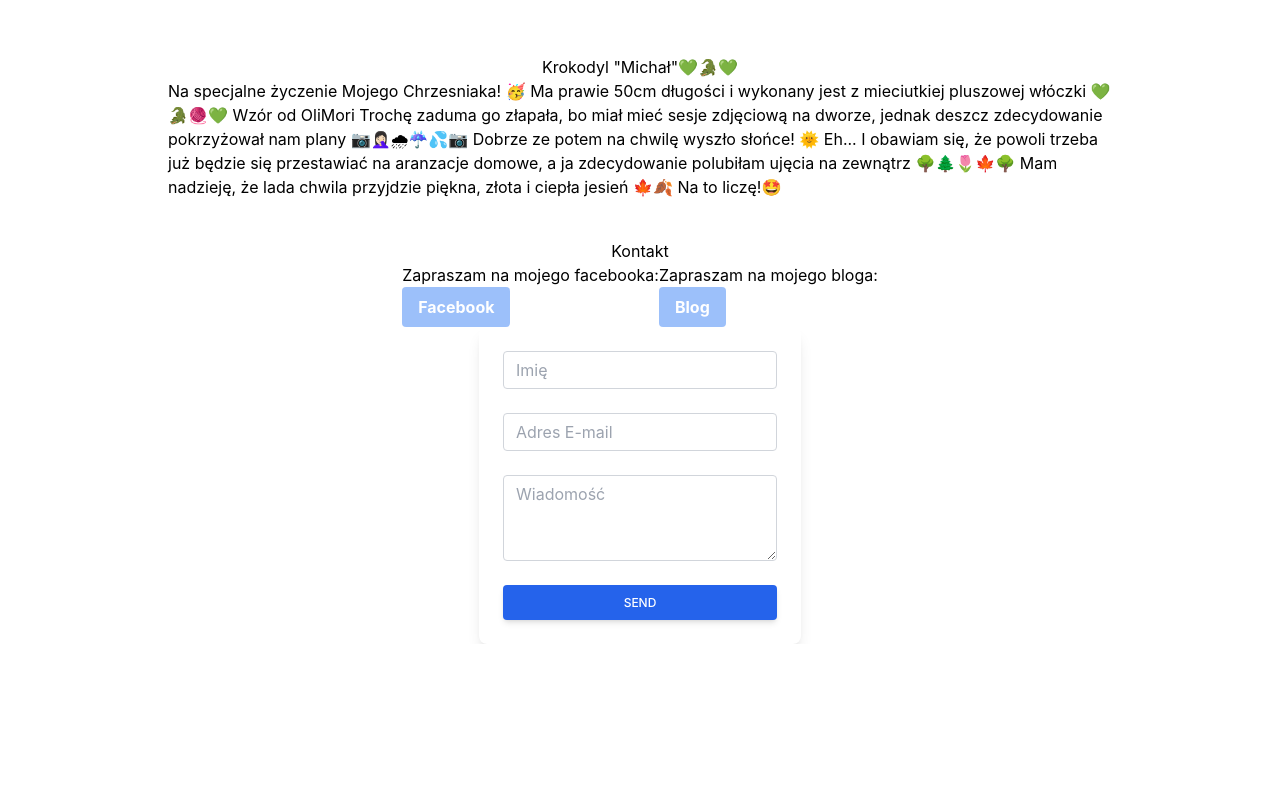
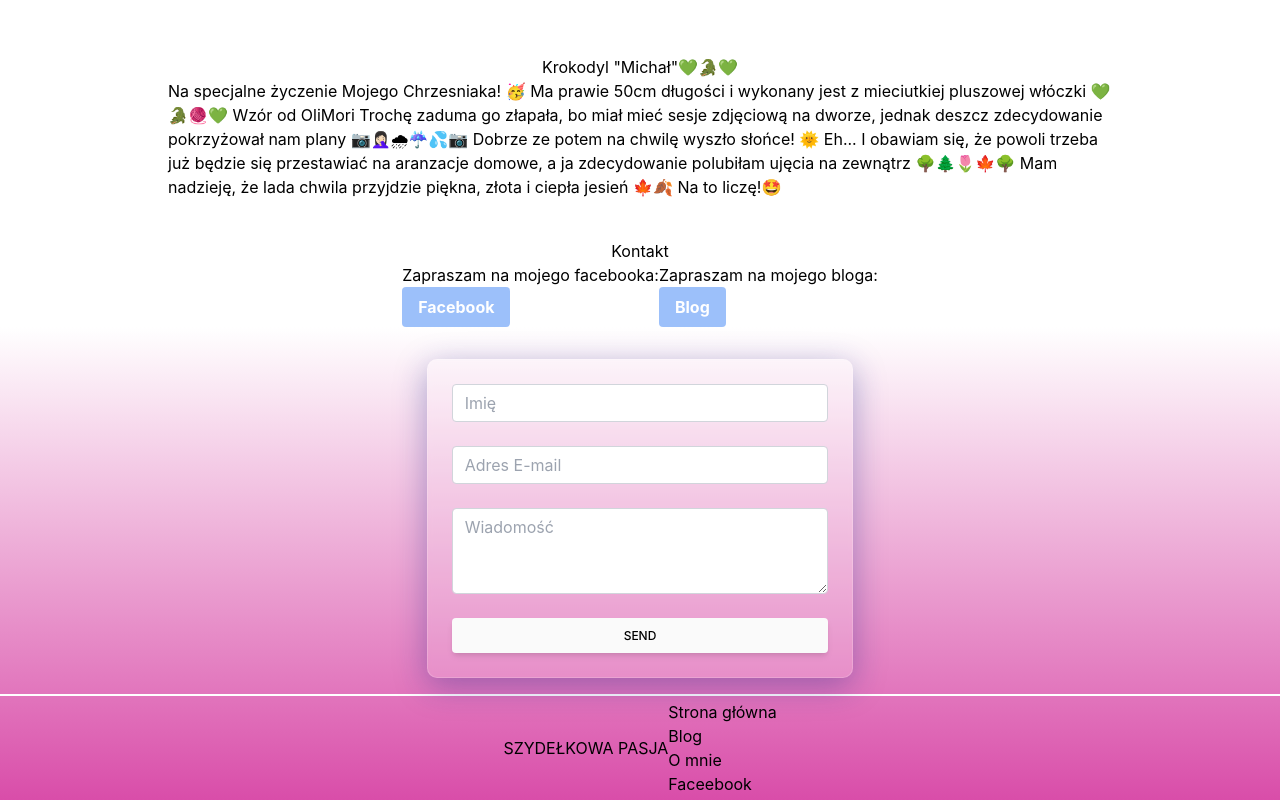
Before and after one commit to LukaszPietrzykowski16/szydelkowa-pasja, a Next.js app: page / in a window 1280 px wide. Shown: the part 2945-3745 px from the top of the page. Before the commit the page ends 3589 px from the top, so only its background shows below. Built offline with nearby package versions, Linux system fonts and the light colour scheme.

Commit message:
footer and form

```diff
--- /dev/null
+++ b/pages/components/Footer.jsx
@@ -0,0 +1,9 @@
+import React from 'react'
+
+function Footer() {
+  return (
+    <div>Footer</div>
+  )
+}
+
+export default Footer
--- a/pages/components/Form.jsx
+++ b/pages/components/Form.jsx
@@ -1,9 +1,11 @@
 import React from 'react'
+import logo from '../images/logo.jpg';
 
 function Form() {
   return (
+    <footer>
     <div className='flex justify-center align-center w-full'>
-<div className="block p-6 rounded-lg shadow-lg bg-white max-w-md">
+<div className="glass block p-6 rounded-lg shadow-lg bg-white w-4/5 md:w-1/3 mt-8">
   <form>
     <div className="form-group mb-6">
       <input type="text" className="form-control block
@@ -67,17 +69,17 @@ function Form() {
       w-full
       px-6
       py-2.5
-      bg-blue-600
-      text-white
+      bg-white
+      text-black
       font-medium
       text-xs
       leading-tight
       uppercase
       rounded
       shadow-md
-      hover:bg-blue-700 hover:shadow-lg
-      focus:bg-blue-700 focus:shadow-lg focus:outline-none focus:ring-0
-      active:bg-blue-800 active:shadow-lg
+      hover: bg-zinc-50 hover:shadow-lg
+      focus: bg-white focus:shadow-lg focus:outline-none focus:ring-0
+      active: bg-white active:shadow-lg
       transition
       duration-150
       ease-in-out">Send</button>
@@ -86,6 +88,22 @@ function Form() {
 
 
     </div>
+    <div className='flex justify-center items-center w-full p-1 border-t-2 border-white mt-4'>
+        <div>
+          SZYDEŁKOWA PASJA
+        </div>
+        <div>
+          <div>
+          <p> Strona główna </p>
+          <p> Blog </p>
+          </div>
+          <div>
+          <p> O mnie </p>
+          <p> Faceebook </p>
+          </div>
+        </div>
+    </div>
+    </footer>
   )
 }
 
--- a/pages/components/Navigation.jsx
+++ b/pages/components/Navigation.jsx
@@ -7,9 +7,6 @@ import { faXmarkCircle } from '@fortawesome/free-regular-svg-icons';
 
 function Navigation() {
     const [menu, setMenu] = useState(false)
-
-    console.log(menu)
-
     const hideMenu = (menu) => {
         menu === true ? setMenu(false) : setMenu(true)
     }
--- a/styles/globals.css
+++ b/styles/globals.css
@@ -75,3 +75,17 @@ grid-row-gap: 0px;
 .div1 { grid-area: 1 / 1 / 11 / 3; }
 .div2 { grid-area: 1 / 3 / 5 / 4; }
 .div3 { grid-area: 5 / 3 / 11 / 5; }
+
+footer {
+  background-color: rgba(217, 77, 169, 1);
+  background-image: linear-gradient(0deg, rgba(217, 77, 169, 1) 0%, rgba(255, 255, 255, 1) 100%);
+}
+
+.glass {
+  background: rgba( 255, 255, 255, 0.15 );
+box-shadow: 0 8px 32px 0 rgba( 31, 38, 135, 0.37 );
+backdrop-filter: blur( 2.5px );
+-webkit-backdrop-filter: blur( 2.5px );
+border-radius: 10px;
+border: 1px solid rgba( 255, 255, 255, 0.18 );
+}
```
